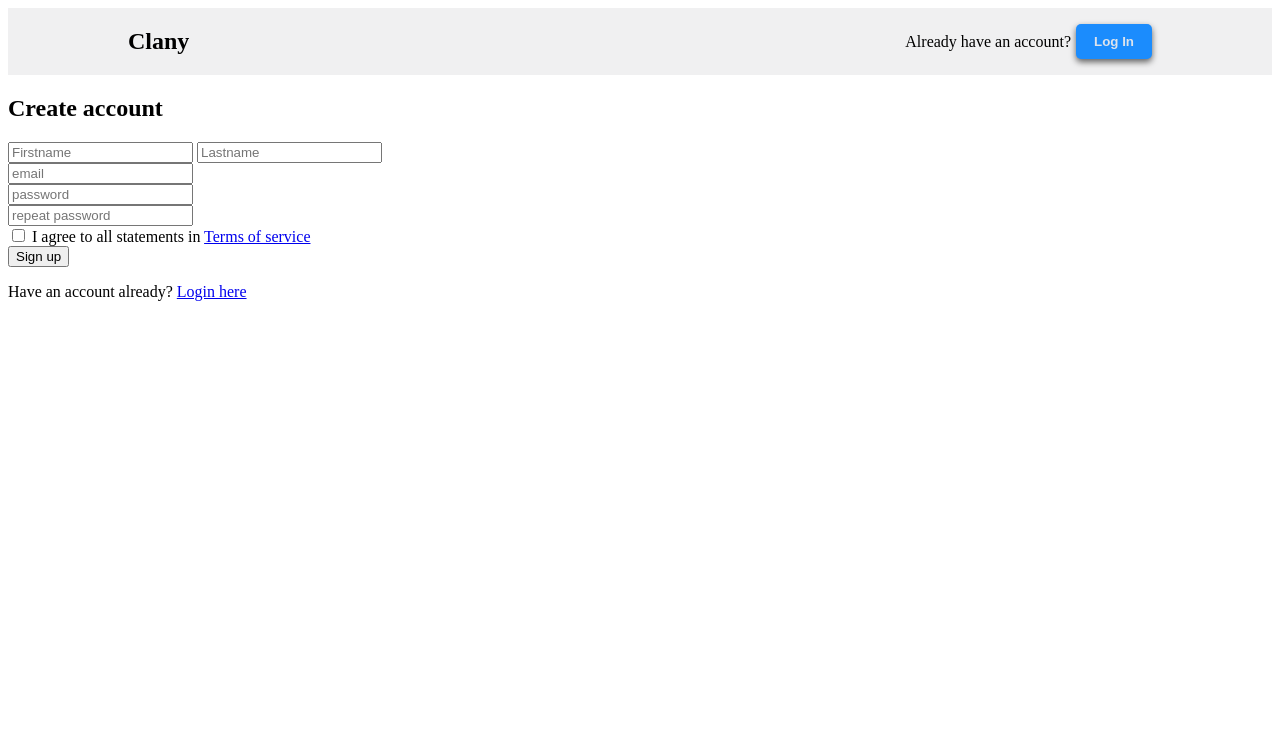
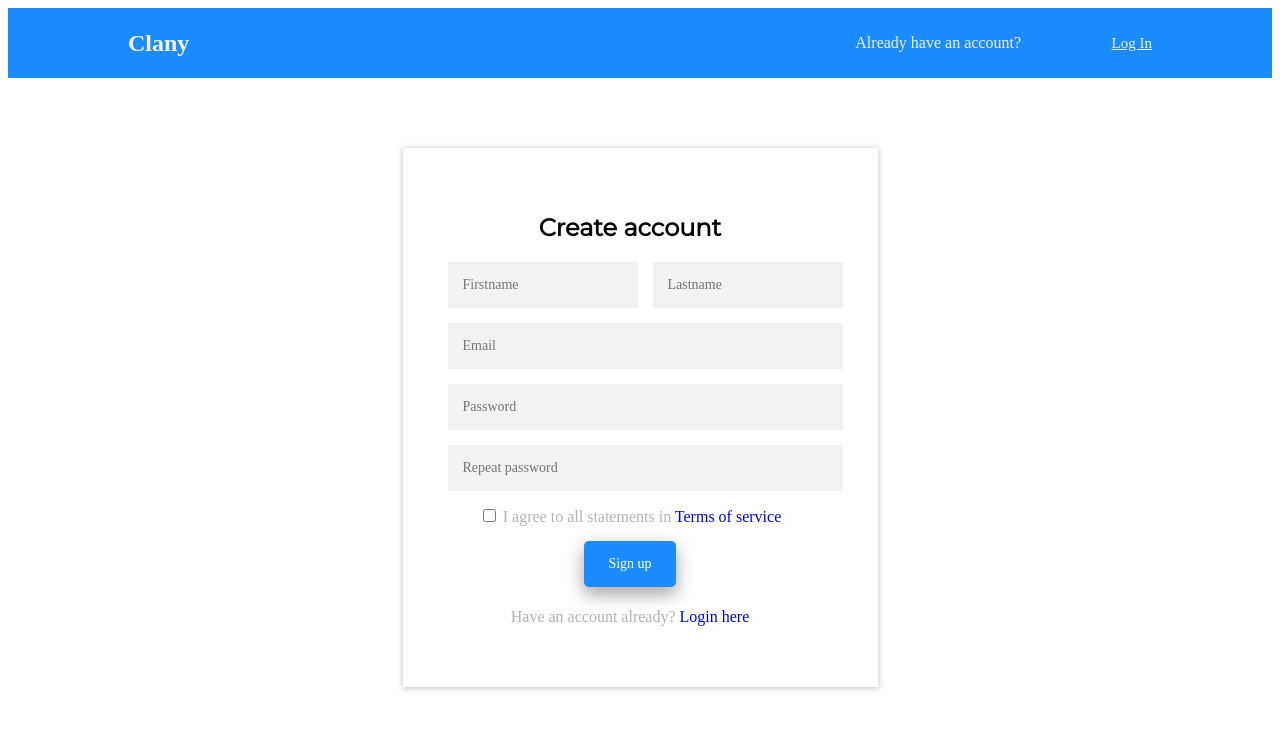
Before and after one commit to osisamkay/Client-Project, a plain HTML site: page src/signup.html in a window 1280 px wide. Drawn offline with Linux system fonts and the light colour scheme; a web font is replaced by a local one.

Commit message:
login page

```diff
--- a/scss/signup.scss
+++ b/scss/signup.scss
@@ -1,5 +1,6 @@
 @import'./variables.scss';
 @import url('https://fonts.googleapis.com/css?family=Muli|Roboto');
+@import url('https://fonts.googleapis.com/css?family=Montserrat');
 /*Nav starts */
 nav {
   width: 100%;
@@ -24,15 +25,15 @@ nav {
       li {
           padding-bottom: 20px;
           list-style-type: none;
-          a {
-              font-size: 25px;
-              font-weight: 900;
-              text-decoration: none;
-              color: #1b8cfd;
+          .nav-link {
+              font-size: 15px;
+              font-weight: 100;
+              color: $color6;
           }
+
           p {
             font-size: 25px;
-
+            color: $color6;
           }
       }
       button {
@@ -54,41 +55,121 @@ nav {
 
       .logo {
           padding: 0px;
+          color: $color6;
       }
       .naval {
           display: grid;
           grid-template-columns: 1fr 1fr;
           align-items: center;
           padding: 20px 30px;
-          background-color: $color6;
+          background-color: $primary-color;
       }
       .navlink {
           display: grid;
           grid-template-columns: 1fr 1fr;
           align-items: center;
           justify-items: right;
+          a .nav-link:hover{
+            text-decoration: underline;
+          }
           li {
               padding: 0px;
           }
           p {
             padding: 0px;
-            margin: 0px -175px 0px 0px;
+            margin: 0px -85px 0px 0px;
+            color: $color6;
           }
       }
   }
   @media screen and (min-width: 1024px) {
       .naval {
-          padding: 0px 120px;
+          padding: 10px 120px;
+      }
+      .navlink{
+        p{
+          margin: 0px -125px 0px 0px;
+        }
       }
   }
+//   @media screen and (min-width: 768px) {
+//     .naval {
+//         padding: 10px 120px;
+//     }
+//     .navlink{
+//       p{
+//         margin: 0px -85px 0px 0px;
+//       }
+//     }
+// }
 }
 
 /* nav ends */
 
 /* form starts*/
 
-.signup-content {
-  background: #fff;
-  @include border-radius(10px);
-  padding: 50px 85px;
+.signup-form {
+  position: relative;
+  max-width: 365px;
+  margin: 70px auto 100px;
+  padding: 45px 65px 45px 45px;
+  text-align: center;
+  box-shadow: 0 1px 6px rgba(57,73,76,0.35);
+  background: $color7;
+
+  h2{
+    font-family: 'Montserrat', sans-serif;
+  }
+
+  .loginhere-message{
+    color: $color8;
+
+    .loginhere-link{
+      text-decoration: none;
+      cursor: pointer;
+    }
+  }
+
+  .label-agree-term{
+    color: $color8;
+
+    .term-service{
+      text-decoration: none;
+      cursor: pointer;
+    }
+  }
+
+
+  .form-submit{
+    font-family: inherit;
+    background: $primary-color;
+    width: 25%;
+    border: 0;
+    border-radius: 5px;
+    padding: 15px 0px 15px 0px;
+    margin: 15px 0px 5px 0px;
+    color: $color7;
+    font-size: 14px;
+    cursor: pointer;
+    box-shadow: 0 8px 16px 0 rgba(0,0,0,0.2), 0 6px 20px 0 rgba(0,0,0,0.19);
+  }
+
 }
+.form-input {
+  font-family: inherit;
+  outline: 0;
+  background: $color6;
+  width: 100%;
+  border: 0;
+  margin: 0 0 15px;
+  padding: 15px;
+  font-size: 14px;
+}
+.form-group-name{
+  display: grid;
+  grid-template-columns: repeat(2, 1fr);
+  grid-gap: 45px;
+}
+@media screen and (min-width: 768px) {
+
+}
--- a/scss/variables.scss
+++ b/scss/variables.scss
@@ -4,4 +4,6 @@ $primary-color: #1b8cfd;
   $color3:#747F92;
   $color4:#ADB6C4;
   $color5:#DDE3EC;
-  $color6:#f0f0f1;
+  $color6:#f2f2f2;
+  $color7:#ffffff;
+  $color8:#b3b3b3;
--- a/src/signup.html
+++ b/src/signup.html
@@ -19,8 +19,8 @@
           <ul class="navlink">
             <!-- <li><a href="#">About</a></li>
             <li><a href="./src/signup.html"><button>Sign up</button></a></li> -->
-            <p>Already have an account?</p>
-            <li><a href="./src/login.html"><button>Log In</button></a></li>
+            <p class="nav-prompt">Already have an account?</p>
+            <li><a class="nav-link" href="./src/login.html">Log In</a></li>
           </ul>
         </div>
       </nav>
@@ -31,18 +31,18 @@
           <div class="signup-content">
             <form method="POST" class="signup-form">
               <h2 class="form-title">Create account</h2>
-              <div class="form-group">
+              <div class="form-group-name">
                 <input type="text" class="form-input" id="first-name" placeholder="Firstname">
                 <input type="text" class="form-input" id="last-name" placeholder="Lastname">
               </div>
               <div class="form-group">
-                <input type="email" class="form-input" id="email" placeholder="email">
+                <input type="email" class="form-input" id="email" placeholder="Email">
               </div>
               <div class="form-group">
-                <input type="password" class="form-input" id="password" placeholder="password">
+                <input type="password" class="form-input" id="password" placeholder="Password">
               </div>
               <div class="form-group">
-                <input type="password" class="form-input" id="re-password" placeholder="repeat password">
+                <input type="password" class="form-input" id="re-password" placeholder="Repeat password">
               </div>
               <div class="form-group">
                 <input type="checkbox" class="agree-term" id="agree-term">
@@ -51,8 +51,8 @@
               <div class="form-group">
                 <input type="submit" class="form-submit" id="submit" value="Sign up">
               </div>
+              <p class="loginhere-message">Have an account already? <a href="#" class="loginhere-link">Login here</a></p>
             </form>
-            <p class="loginher">Have an account already? <a href="#" class="loginhere-link">Login here</a></p>
           </div>
         </div>
       </section>
```
Also changed, not shown: scss/signup.css, 1 other file.
